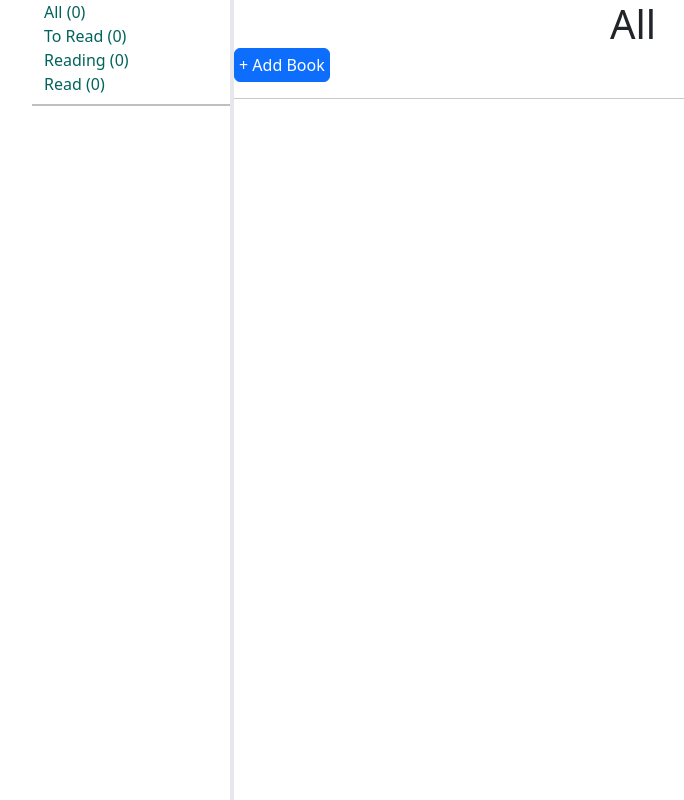
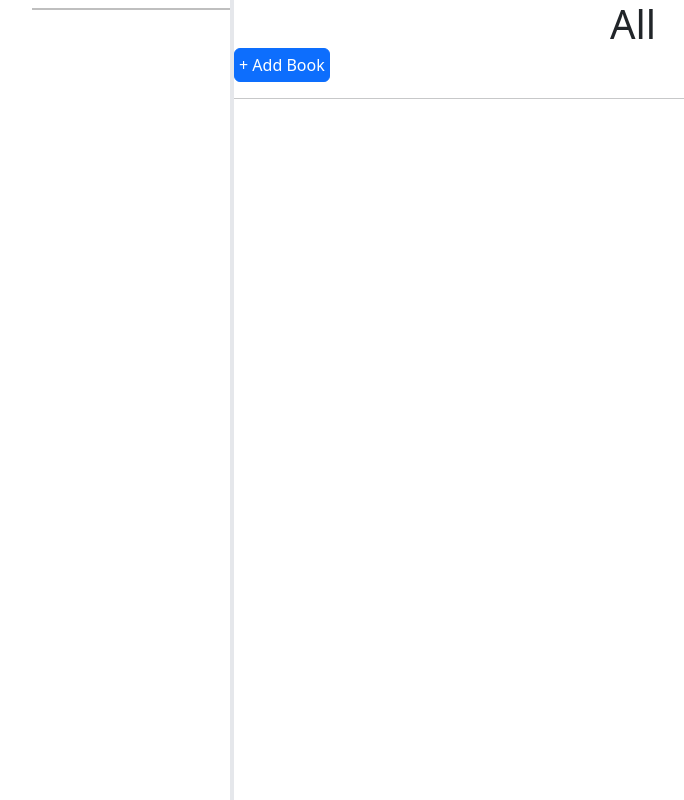
Before and after one commit to hoangtv090103/lets-bookshelf, a React (Create React App) app: page / in a window 1280 px wide. Shown: the whole page, without its empty margins (108-792 px from the left). Built offline with nearby package versions, Linux system fonts and the light colour scheme.

Commit message:
Revert "make state tag always appear"
This reverts commit dfbf3937a60f6ab737e06cce3af08f868213fe71.

```diff
--- a/src/App.js
+++ b/src/App.js
@@ -41,32 +41,7 @@ function App() {
     setIsLoading(true);
     setBooks(JSON.parse(localStorage.getItem("books") || "[]"));
     setGenres([...JSON.parse(localStorage.getItem("genres") || "[]")]);
-    setStates(
-      JSON.parse(localStorage.getItem("states"))
-        ? [...JSON.parse(localStorage.getItem("states"))]
-        : [
-            {
-              id: uuidv4(),
-              name: "All",
-              quant: books.length,
-            },
-            {
-              id: uuidv4(),
-              name: "To Read",
-              quant: 0,
-            },
-            {
-              id: uuidv4(),
-              name: "Reading",
-              quant: 0,
-            },
-            {
-              id: uuidv4(),
-              name: "Read",
-              quant: 0,
-            },
-          ]
-    );
+    setStates([...JSON.parse(localStorage.getItem("states") || "[]")]);
     setIsLoading(false);
   }, []);
 
```
